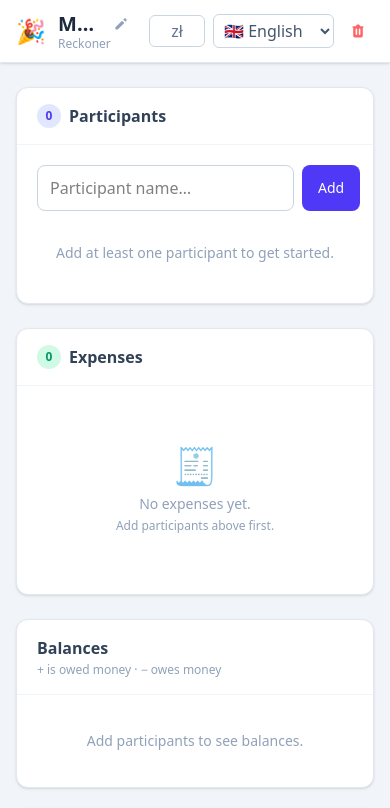
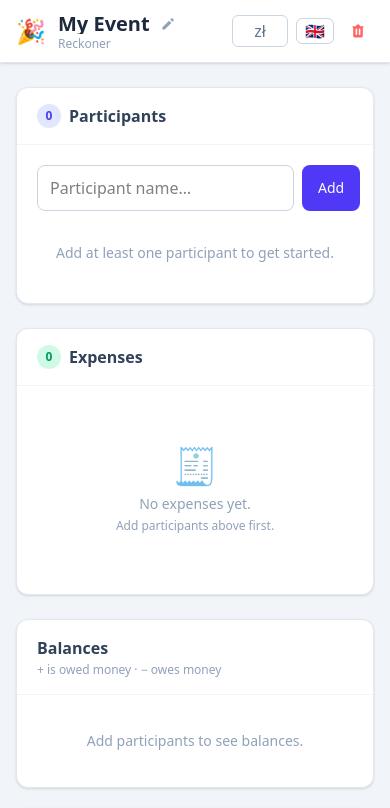
Before and after one commit to cahitihac/reckoner, a Vue app: page / in a window 390 px wide. Shown: the top 808 px of the page. Built offline with nearby package versions, Linux system fonts and the light colour scheme.

Commit message:
feat: Implement language picker with dropdown menu for locale selection

```diff
--- a/src/App.vue
+++ b/src/App.vue
@@ -46,13 +46,35 @@
             class="border border-slate-300 rounded-md px-2 py-1 w-14 text-sm text-center focus:outline-none focus:ring-2 focus:ring-indigo-400"
           />
         </label>
-        <select
-          v-model="locale"
-          class="border border-slate-300 rounded-md px-1.5 py-1 text-xs text-slate-600 focus:outline-none focus:ring-2 focus:ring-indigo-400 bg-white cursor-pointer"
-          :title="$t('header.language')"
-        >
-          <option v-for="lang in languages" :key="lang.code" :value="lang.code">{{ lang.label }}</option>
-        </select>
+        <!-- Language picker -->
+        <div class="relative">
+          <button
+            @click="showLangMenu = !showLangMenu"
+            class="flex items-center gap-1 border border-slate-300 rounded-md px-2 py-1 bg-white hover:bg-slate-50 focus:outline-none focus:ring-2 focus:ring-indigo-400 transition-colors"
+            :title="$t('header.language')"
+          >
+            <span class="text-base leading-none">{{ currentLang.flag }}</span>
+            <span class="hidden sm:inline text-xs text-slate-600">{{ currentLang.name }}</span>
+            <svg xmlns="http://www.w3.org/2000/svg" class="hidden sm:block h-3 w-3 text-slate-400 flex-shrink-0" viewBox="0 0 20 20" fill="currentColor">
+              <path fill-rule="evenodd" d="M5.293 7.293a1 1 0 011.414 0L10 10.586l3.293-3.293a1 1 0 111.414 1.414l-4 4a1 1 0 01-1.414 0l-4-4a1 1 0 010-1.414z" clip-rule="evenodd"/>
+            </svg>
+          </button>
+          <div v-if="showLangMenu">
+            <div class="fixed inset-0 z-40" @click="showLangMenu = false"></div>
+            <div class="absolute right-0 top-full mt-1 bg-white border border-slate-200 rounded-lg shadow-lg z-50 py-1 min-w-max">
+              <button
+                v-for="lang in languages"
+                :key="lang.code"
+                @click="locale = lang.code; showLangMenu = false"
+                class="flex items-center gap-2 w-full px-3 py-2 text-sm text-left hover:bg-slate-50 transition-colors"
+                :class="locale === lang.code ? 'font-semibold text-indigo-600' : 'text-slate-700'"
+              >
+                <span>{{ lang.flag }}</span>
+                <span>{{ lang.name }}</span>
+              </button>
+            </div>
+          </div>
+        </div>
         <button
           @click="clearAll"
           class="flex items-center gap-1 text-red-400 hover:text-red-600 p-2 rounded-md hover:bg-red-50 transition-colors"
@@ -543,14 +565,14 @@
 const LOCALE_KEY = 'reckoner-locale';
 const SUPPORTED_LOCALES = ['en', 'tr', 'pl', 'ru', 'de', 'fr', 'it', 'es'];
 const LANGUAGES = [
-  { code: 'en', label: '🇬🇧 English' },
-  { code: 'tr', label: '🇹🇷 Türkçe' },
-  { code: 'pl', label: '🇵🇱 Polski' },
-  { code: 'ru', label: '🇷🇺 Русский' },
-  { code: 'de', label: '🇩🇪 Deutsch' },
-  { code: 'fr', label: '🇫🇷 Français' },
-  { code: 'it', label: '🇮🇹 Italiano' },
-  { code: 'es', label: '🇪🇸 Español' },
+  { code: 'en', flag: '🇬🇧', name: 'English' },
+  { code: 'tr', flag: '🇹🇷', name: 'Türkçe' },
+  { code: 'pl', flag: '🇵🇱', name: 'Polski' },
+  { code: 'ru', flag: '🇷🇺', name: 'Русский' },
+  { code: 'de', flag: '🇩🇪', name: 'Deutsch' },
+  { code: 'fr', flag: '🇫🇷', name: 'Français' },
+  { code: 'it', flag: '🇮🇹', name: 'Italiano' },
+  { code: 'es', flag: '🇪🇸', name: 'Español' },
 ];
 
 export default {
@@ -574,6 +596,7 @@
         return 'en';
       })(),
       languages: LANGUAGES,
+      showLangMenu: false,
 
       // Participant input
       newParticipantName: '',
@@ -603,6 +626,10 @@
   },
 
   computed: {
+    currentLang() {
+      return this.languages.find(l => l.code === this.locale) || this.languages[0];
+    },
+
     participantMap() {
       const map = {};
       this.participants.forEach(p => { map[p.id] = p; });
```
